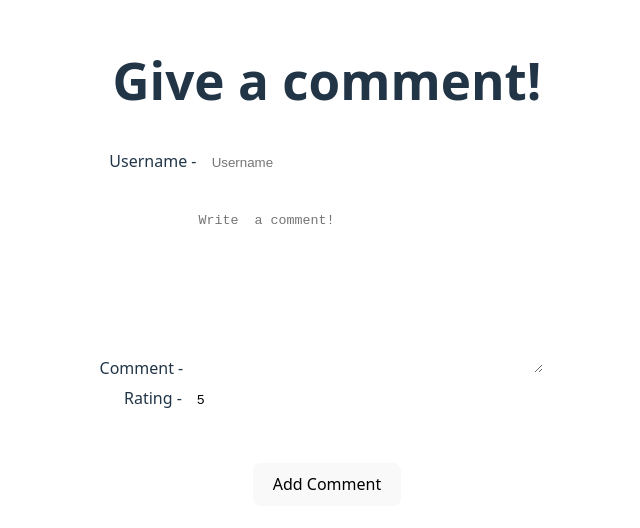
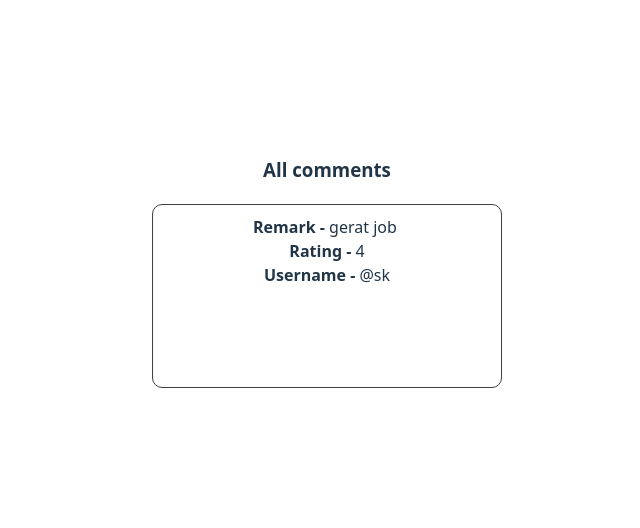
Before and after one commit to Rajaryan99/React_learning-Projects, a React (Vite) app in the folder reactState_hooks/: page / in a window 1280 px wide. Shown: the part 138-666 px from the top of the page, without its empty margins (313-953 px from the left). Built offline with nearby package versions, Linux system fonts and the light colour scheme.

Commit message:
comment box

```diff
--- a/reactState_hooks/src/App.jsx
+++ b/reactState_hooks/src/App.jsx
@@ -1,7 +1,7 @@
 
 import './App.css'
 import Form2 from './Form2'
-import CommentForm from './CommentForm'
+import Comment from './Comments'
 
 
 function App() {
@@ -9,7 +9,7 @@ function App() {
 
   return (
     <>
-     <CommentForm/>
+     <Comment/>
     </>
   )
 }
--- /dev/null
+++ b/reactState_hooks/src/Comments.jsx
@@ -0,0 +1,29 @@
+import { useState } from "react";
+import './comment.css'
+
+export default function Comment(){
+
+    let [comments, setComments] = useState([{
+        username: '@sk',
+        remark: 'gerat job',
+        rating: 4
+    }])
+
+
+    return (
+        <div className="main">
+            <h3>All comments</h3>
+            <div className="comment">
+                <label htmlFor="remark"><b>Remark - </b></label>
+                <span>{comments[0].remark}</span>
+                &nbsp;
+                <br />
+             <label htmlFor="rating"><b>Rating - </b></label>
+                <span>{comments[0].rating}</span>
+                <br />
+             <label htmlFor="username"><b>Username - </b></label>
+                <span>{comments[0].username}</span>
+            </div>
+        </div>
+    )
+}
--- /dev/null
+++ b/reactState_hooks/src/comment.css
@@ -0,0 +1,18 @@
+/* .main {
+    border: .1px solid #414141;
+    padding: 10px 100px 100px 100px;
+    border-radius: 10px;
+} */
+
+h3 {
+    border: 1px solid #fff;
+    padding-left: 100px;
+    padding-right: 100px;
+    border-radius: 10px;
+}
+
+.comment {
+    border: .1px solid #414141;
+    padding: 10px 100px 100px 100px;
+    border-radius: 10px;
+}
```
